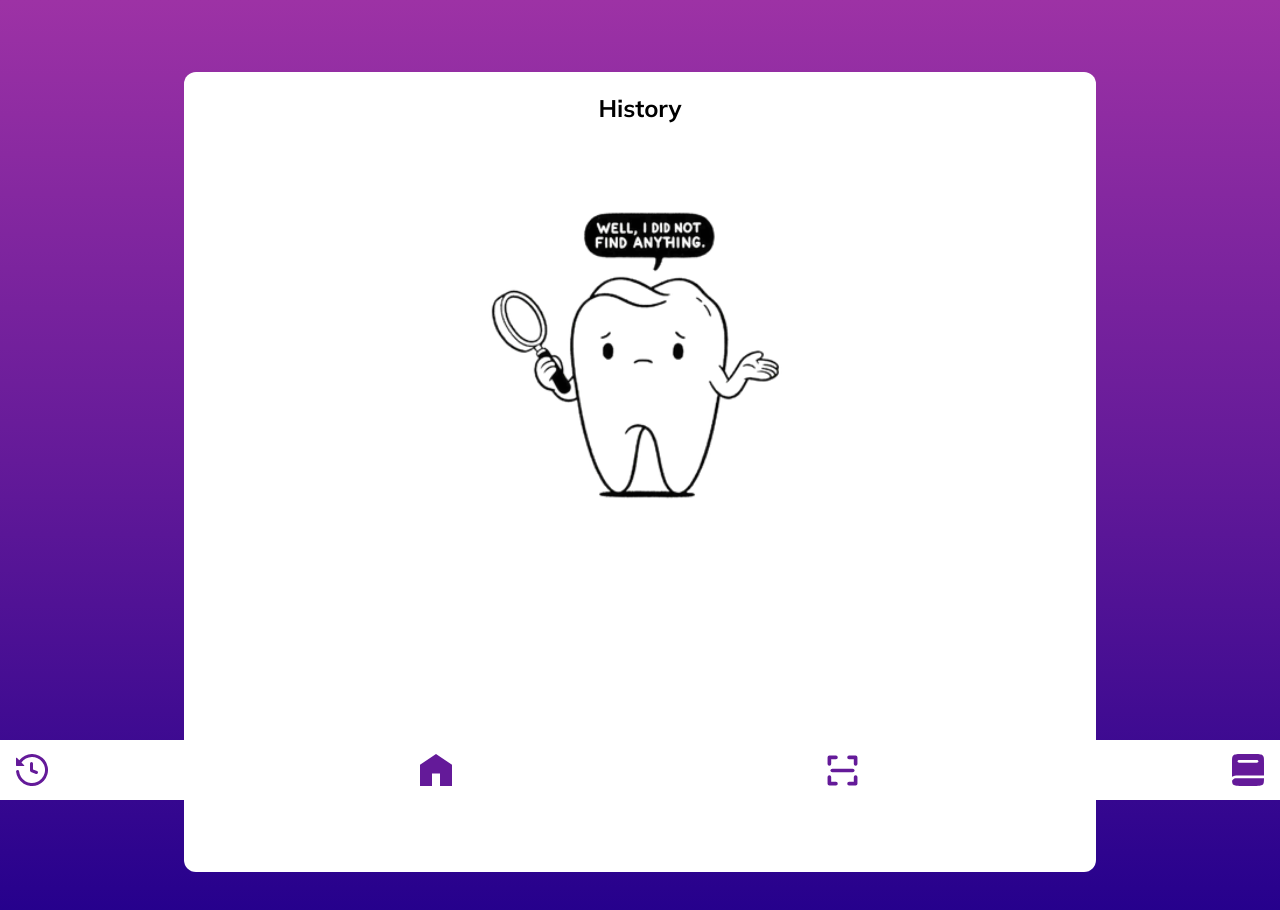
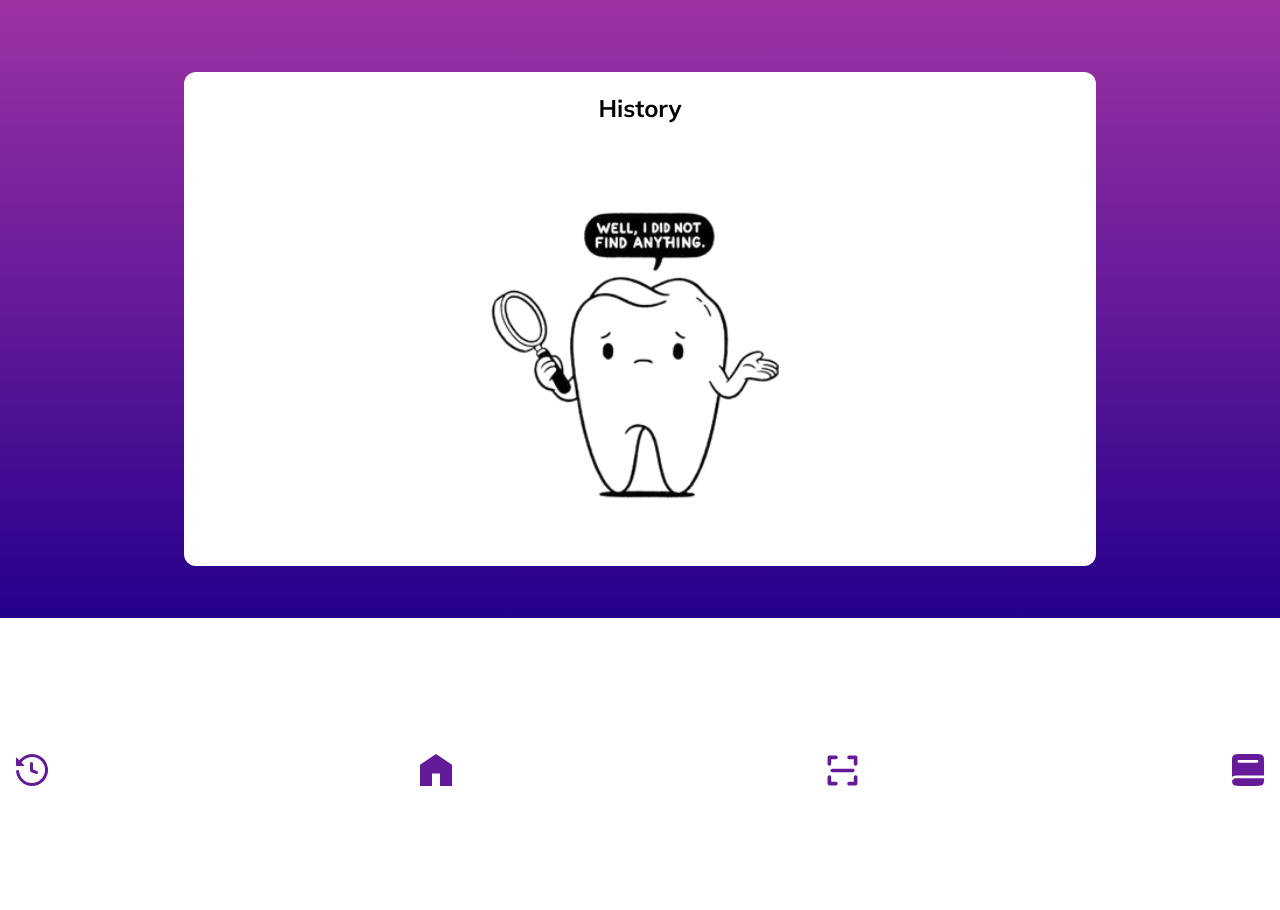
Before and after one commit to WhiteStoneDental/whitestone_IDSP, a Next.js app: page /history in a window 1280 px wide. Shown: the top 910 px of the page. After the commit the page ends 800 px from the top, so only its background shows below. Built offline with nearby package versions, Linux system fonts and the light colour scheme.

Commit message:
small fix in h for history page

```diff
--- a/src/app/history/page.tsx
+++ b/src/app/history/page.tsx
@@ -51,7 +51,7 @@ export default function History() {
   return (
     <div className="flex flex-col gradient-bg overflow-y-auto   items-center relative p-8">
       <div
-        className="bg-white p-5 rounded-xl h-screen w-9/12 overflow-hidden mt-10 mb-5 dark:bg-[var(--mainphrase-bg)]"
+        className="bg-white p-5 rounded-xl h-auto w-9/12 mt-10 mb-5 dark:bg-[var(--mainphrase-bg)]"
         id="history"
       >
         <h1 className="text-black font-bold text-center text-2xl mb-5 dark:text-white">
```
